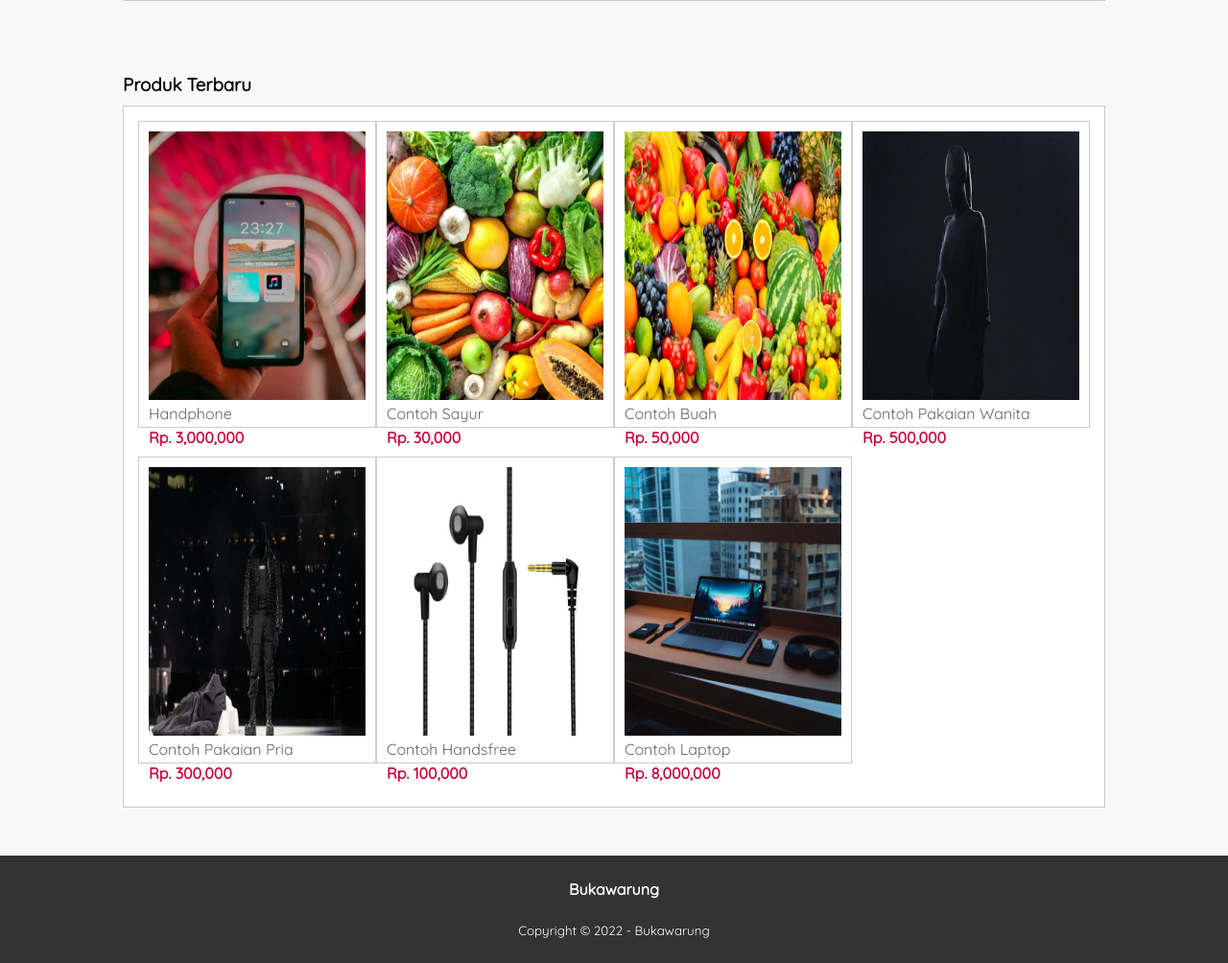
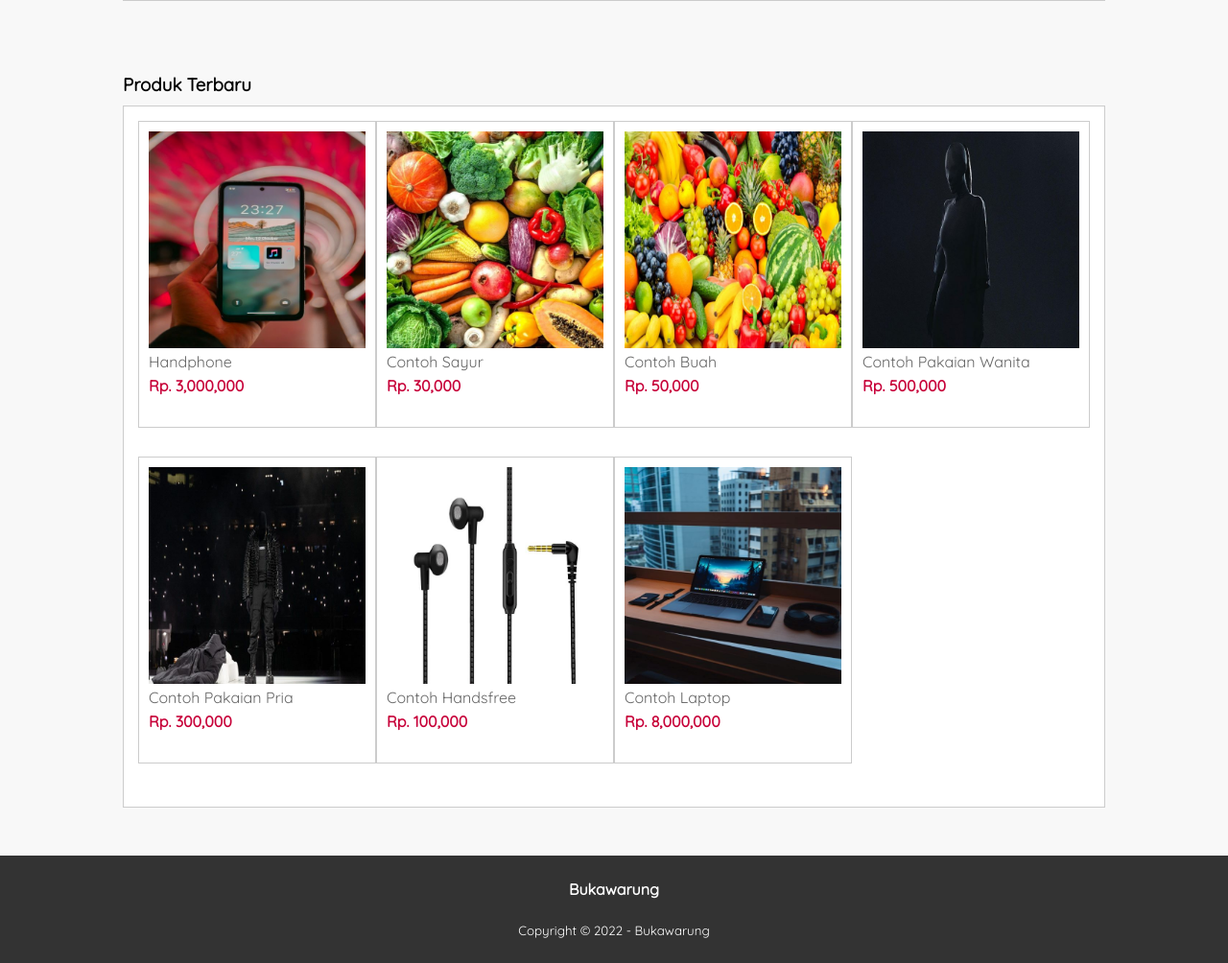
Before and after one commit to Alex-Mario/BukaWarung, a PHP site: page / in a window 1280 px wide. Shown: the part 422-1426 px from the top of the page at 96% size. Run offline with PHP 8.4, Linux system fonts and the light colour scheme; data comes from the database, SQL or seed files in the repository.

Commit message:
Update index.php

```diff
--- a/bukawarung/index.php
+++ b/bukawarung/index.php
@@ -72,7 +72,7 @@ $a = mysqli_fetch_object($kontak);
                 ?>
                         <a href="detail-produk.php?id=<?= $p['product_id'] ?>">
                             <div class="col-4">
-                                <img src="produk/<?= $p['product_image'] ?>" alt="" style="height:35vh; width:100%">
+                                <img src="produk/<?= $p['product_image'] ?>">
                                 <p class="nama"><?= substr($p['product_name'], 0, 30) ?></p>
                                 <p class="harga">Rp. <?= number_format($p['product_price']) ?></p>
 
```
